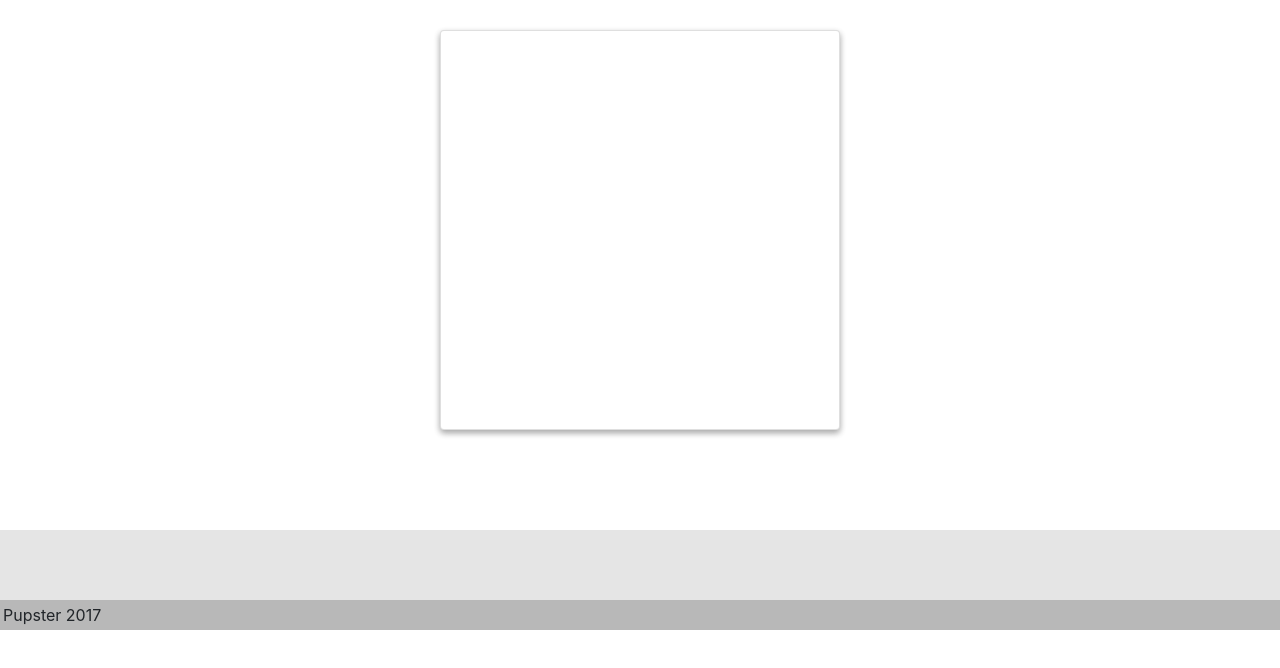
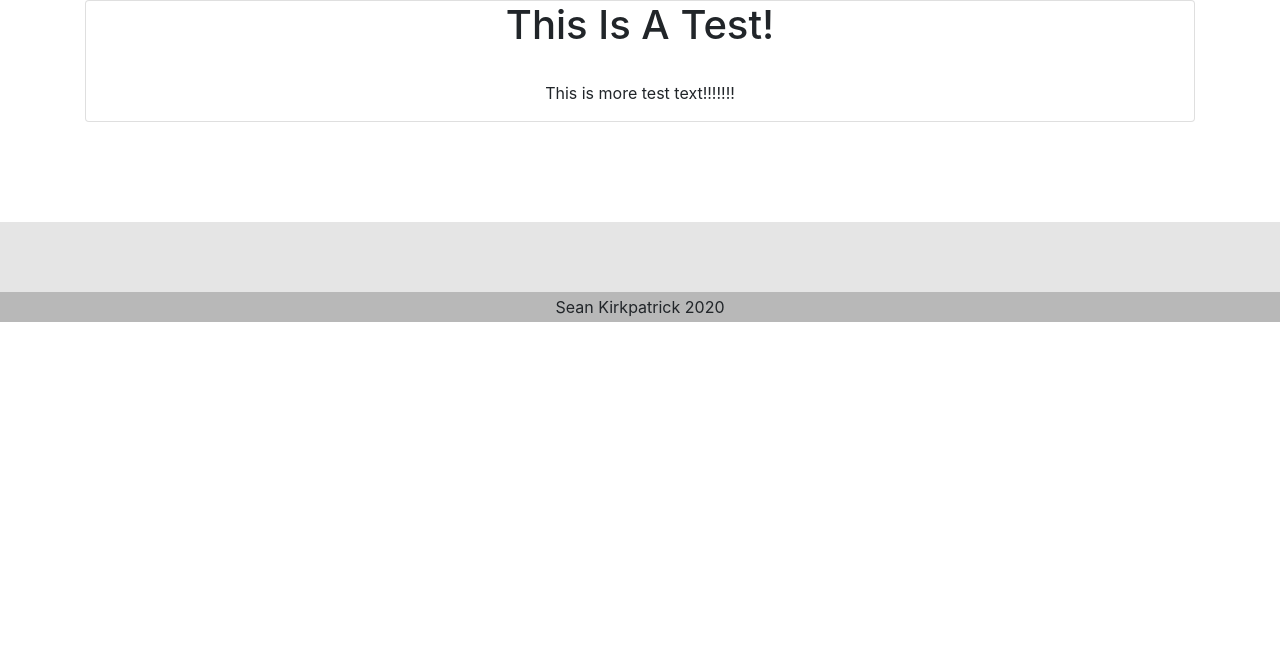
Before and after one commit to Skirkp18/employee_database_react_app, a React (Create React App) app: page / in a window 1280 px wide. Shown: the top 668 px of the page. Built offline with nearby package versions, Linux system fonts and the light colour scheme.

Commit message:
added bootstrap card component, also fixed footer

```diff
--- a/package.json
+++ b/package.json
@@ -8,6 +8,7 @@
     "@testing-library/user-event": "^12.6.0",
     "bootstrap": "^4.5.3",
     "react": "^17.0.1",
+    "react-bootstrap": "^1.4.0",
     "react-dom": "^17.0.1",
     "react-router-dom": "^5.2.0",
     "react-scripts": "4.0.1",
--- a/src/components/Footer/index.js
+++ b/src/components/Footer/index.js
@@ -3,8 +3,8 @@ import "./style.css";
 
 function Footer() {
   return (
-    <footer className="footer">
-      <span>Pupster 2017</span>
+    <footer className="footer" style={{textAlign:"center"}}>
+      <span>Sean Kirkpatrick 2020</span>
     </footer>
   );
 }
--- a/src/pages/MainPage.js
+++ b/src/pages/MainPage.js
@@ -1,15 +1,19 @@
 import Container from "../components/Container";
 import Row from "../components/Row";
 import Col from "../components/Col";
-import Card from "../components/Card";
+// import Card from "../components/Card";
+import Card from 'react-bootstrap/Card';
 
 function MainPage() {
     return( <Container>
         <Row>
             <Col size="md-12">
-            <Card>
-                <h1>This is a test!</h1>
-            </Card>
+                <Card>
+                    <h1 style={{textAlign:"center"}}>This Is A Test!</h1>
+                    <br>
+                    </br>
+                    <p style={{textAlign:"center"}}>This is more test text!!!!!!!</p>
+                </Card>
             </Col>
         </Row>
     </Container>
```
Also changed, not shown: 2 other files (tests, documents, lock files or other folders).
